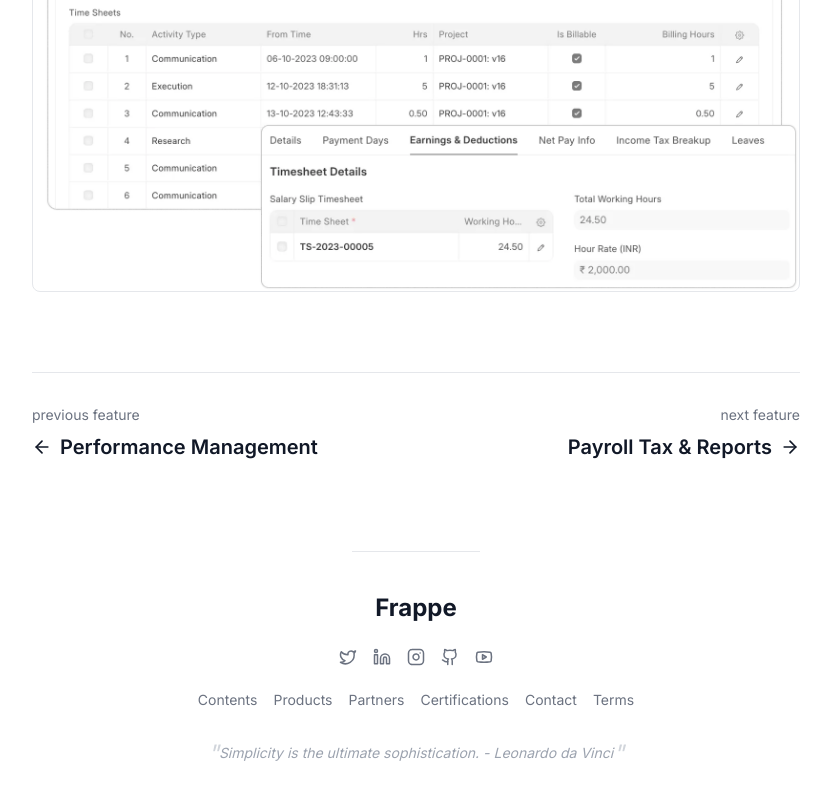
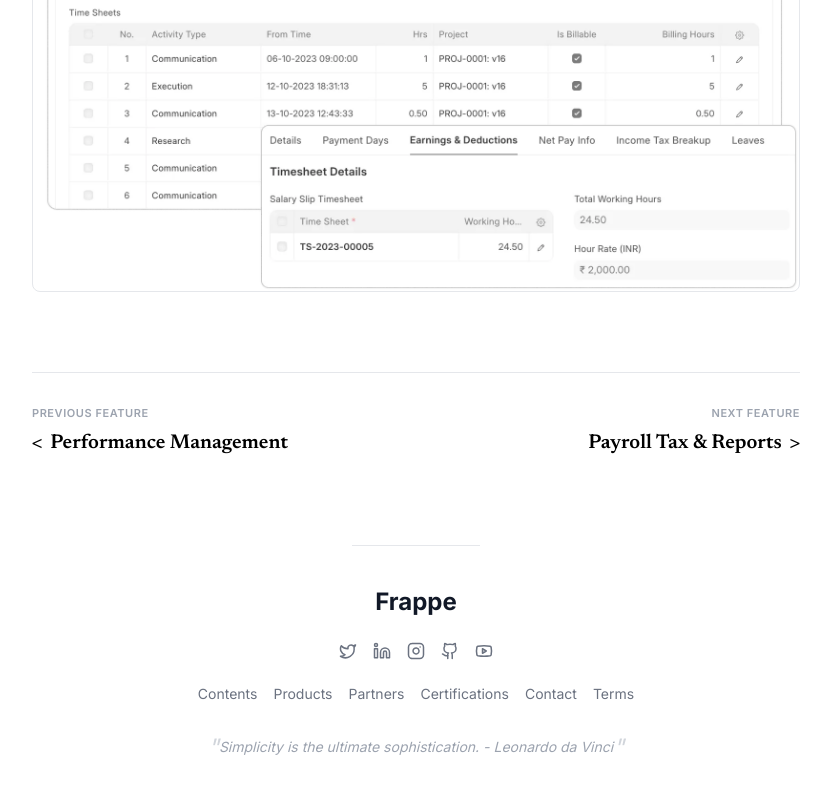
Before and after one commit to varchasvakhare2022/Frappe-HRMS-Clone, a React (Vite) app: page /features/payroll in a window 1280 px wide. Shown: the part 6438-7238 px from the top of the page, without its empty margins (352-1183 px from the left). Built offline with nearby package versions, Linux system fonts and the light colour scheme.

Commit message:
Update navigation buttons styling

```diff
--- a/src/pages/FeaturePage.jsx
+++ b/src/pages/FeaturePage.jsx
@@ -1,4 +1,3 @@
-import { ArrowRight } from 'lucide-react'
 import VideoPlayer from '../components/VideoPlayer'
 
 function FeaturePage({ feature }) {
@@ -641,12 +640,13 @@ function FeaturePage({ feature }) {
               {/* Previous Feature */}
               {content.previousFeature && (
                 <div className="text-left">
-                  <p className="text-sm text-gray-500 mb-2">previous feature</p>
+                  <p className="text-[11px] font-semibold text-gray-400 uppercase tracking-wider mb-2">PREVIOUS FEATURE</p>
                   <a
                     href={content.previousFeatureUrl}
-                    className="inline-flex items-center gap-2 text-xl font-semibold text-gray-900 hover:text-gray-700 transition-colors"
+                    className="inline-flex items-center gap-2 text-xl font-semibold text-black hover:text-gray-700 transition-colors"
+                    style={{ fontFamily: 'Newsreader, Georgia, "Times New Roman", serif' }}
                   >
-                    <ArrowRight className="w-5 h-5 rotate-180" />
+                    <span className="text-xl">&lt;</span>
                     {content.previousFeature}
                   </a>
                 </div>
@@ -655,13 +655,14 @@ function FeaturePage({ feature }) {
               {/* Next Feature */}
               {content.nextFeature && (
                 <div className="text-right ml-auto">
-                  <p className="text-sm text-gray-500 mb-2">next feature</p>
+                  <p className="text-[11px] font-semibold text-gray-400 uppercase tracking-wider mb-2">NEXT FEATURE</p>
                   <a
                     href={content.nextFeatureUrl}
-                    className="inline-flex items-center gap-2 text-xl font-semibold text-gray-900 hover:text-gray-700 transition-colors"
+                    className="inline-flex items-center gap-2 text-xl font-semibold text-black hover:text-gray-700 transition-colors"
+                    style={{ fontFamily: 'Newsreader, Georgia, "Times New Roman", serif' }}
                   >
                     {content.nextFeature}
-                    <ArrowRight className="w-5 h-5" />
+                    <span className="text-xl">&gt;</span>
                   </a>
                 </div>
               )}
```
